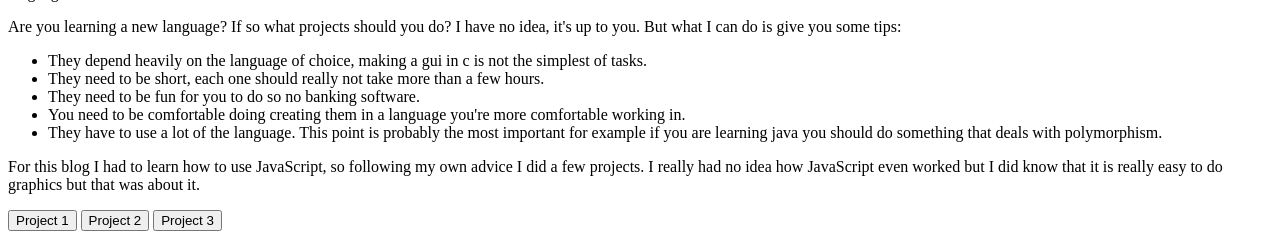
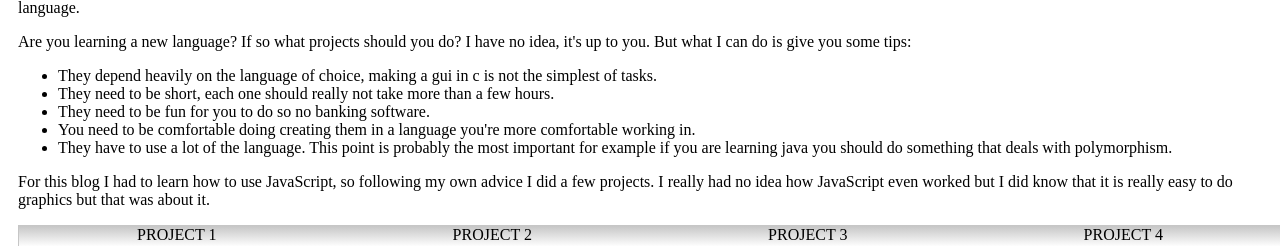
Before and after one commit to Joshua-Allen/Joshua-Allen.github.io, a PHP site: page /posts/post1/page.html in a window 1280 px wide. Shown: the part 170-416 px from the top of the page. Run offline with PHP 8.4, Linux system fonts and the light colour scheme.

Commit message:
looking good

```diff
--- a/posts/post1/page.html
+++ b/posts/post1/page.html
@@ -1,5 +1,6 @@
 <div id = "sMain">
-<script type="text/javascript" src="posts/post1/languageTests.js"></script>
+<link rel="stylesheet" type="text/css" href="style.css">
+<script type="text/javascript" src="languageTests.js"></script>
 
 <h1 id = "sTitle">
 Learning a new language
@@ -28,16 +29,24 @@
 For this blog I had to learn how to use JavaScript, so following my own advice I did a few projects. I really had no idea how JavaScript even worked but I did know that it is really easy to do graphics but that was about it.
 </p>
 
+
 <p>
-<button type="button" onclick="resizeF('iframe_a');">Project 1</button>
+<ul id="sPrjNav">
+  <li id="sPrjNavItem" onclick="document.getElementById('frame').src = 'http://rawgit.com/Joshua-Allen/js_GameOfLife/master/index.html'">Project 1</li>
+  <li id="sPrjNavItem" onclick="document.getElementById('frame').src = 'http://rawgit.com/Joshua-Allen/js_GameOfLife/master/index.html'">Project 2</li>
+  <li id="sPrjNavItem" onclick="document.getElementById('frame').src = 'http://rawgit.com/Joshua-Allen/js_GameOfLife/master/index.html'">Project 3</li>
+  <li id="sPrjNavItem" onclick="document.getElementById('frame').src = 'http://rawgit.com/Joshua-Allen/js_GameOfLife/master/index.html'">Project 4</li>
+</ul>
+<!--
+<button type="button" onclick="document.getElementById('frame').src = 'http://rawgit.com/Joshua-Allen/js_GameOfLife/master/index.html'">Project 1</button>
 <button type="button" onclick="alert('Project 2')">Project 2</button>
 <button type="button" onclick="alert('Project 3')">Project 3</button>
+ -->
 </p>
 
-<iframe src="http://rawgit.com/Joshua-Allen/js_GameOfLife/master/index.html"
-		style="border-style: ridge; width:100%;"
-		onload="this.style.height=this.contentDocument.body.scrollHeight;"
-		id="iframe_a">No iframe for you.</iframe>
+<iframe src=""
+		style="border-style: ridge; width:100%; height:646px; overflow: hidden;"
+		id="frame">No iframe for you.</iframe>
 
 
 
--- a/posts/post1/style.css
+++ b/posts/post1/style.css
@@ -11,3 +11,63 @@
 #sP {
 	line-height: 2;
 }
+
+#sPrjNav{
+	display: -webkit-flex;
+	display: flex;
+
+	height:20px;
+
+	padding:0px;
+    border: 1px solid #C6C6C6;
+}
+#sPrjNavItem{
+
+	-webkit-flex: 1;
+			flex: 1;
+
+	text-align: center;
+	list-style-type: none;
+	text-transform: uppercase;
+
+    background: linear-gradient(#C6C6C6, #FDFDFD);
+}
+
+#sPrjNavItem:hover{
+	cursor:pointer;
+	line-height: 130%;
+	background: linear-gradient(#FDFDFD, #C6C6C6);
+}
+/*
+#sPrjNav {
+	display: inline-block;
+    list-style-type: none;
+    margin: 0;
+    padding: 0;
+    overflow: hidden;
+}
+#sPrjNavItem {
+    float: left;
+
+    display: block;
+    width: 120px;
+    font-weight: bold;
+    color: #FFFFFF;
+    background-color: #98bf21;
+    text-align: center;
+    padding: 4px;
+    text-decoration: none;
+    text-transform: uppercase;
+
+    -webkit-touch-callout: none;
+    -webkit-user-select: none;
+    -khtml-user-select: none;
+    -moz-user-select: none;
+    -ms-user-select: none;
+    user-select: none;
+}
+
+#sPrjNavItem:hover{
+    background-color: #7A991A;
+	cursor:pointer;
+}*/
```
